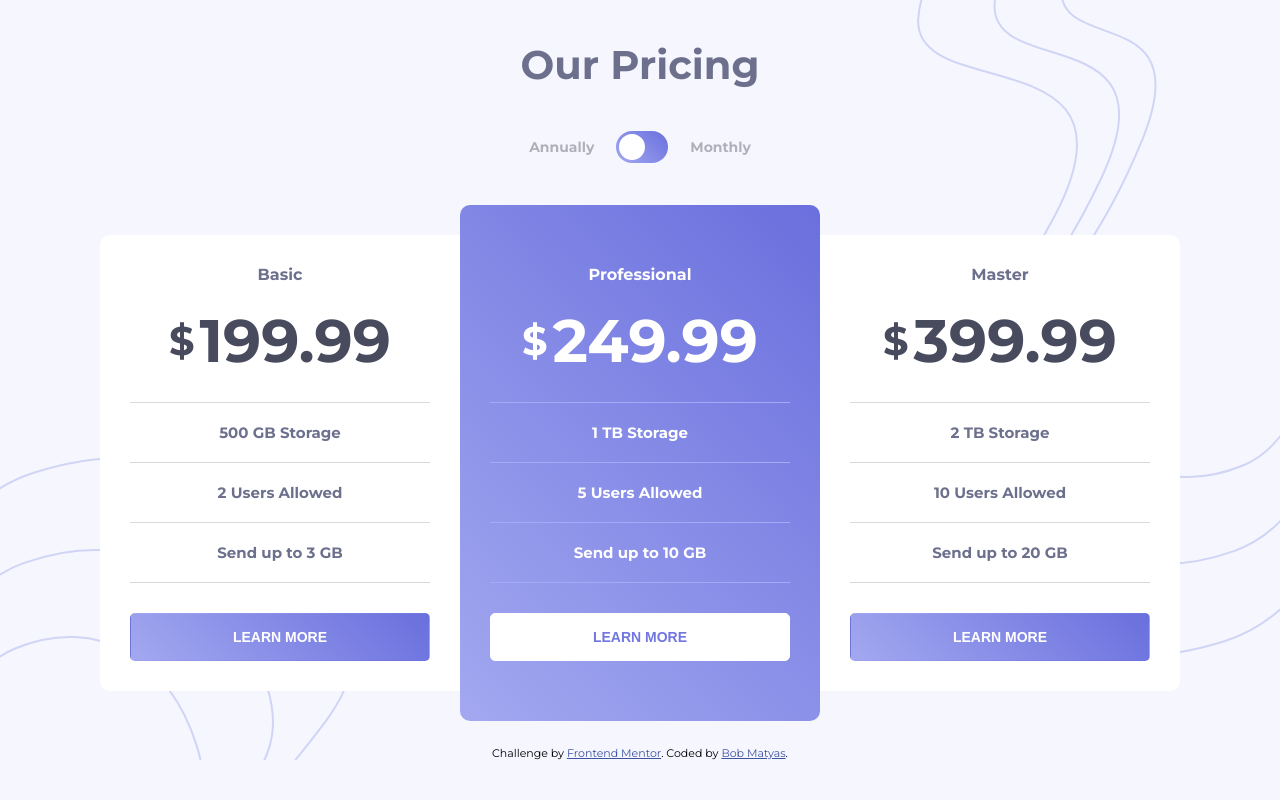
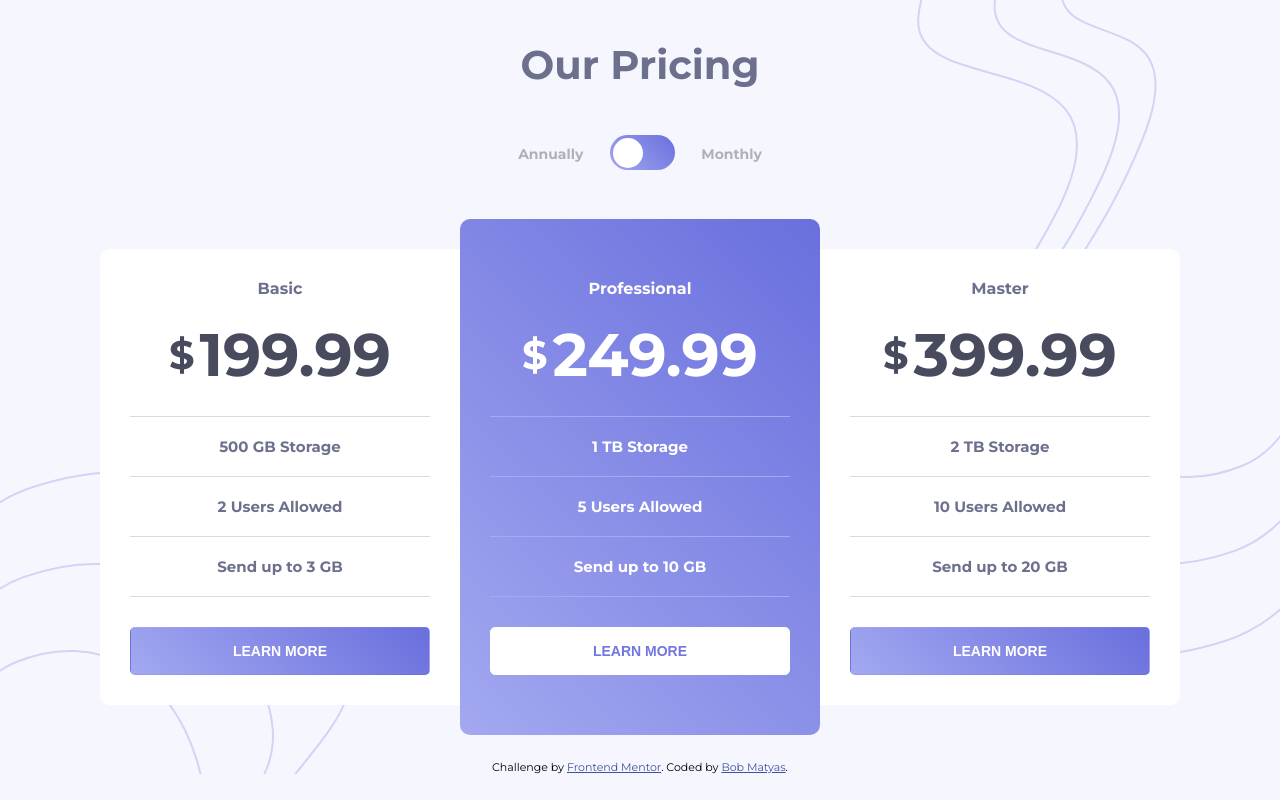
Before and after one commit to bobmatyas/fm-pricing-component, a plain HTML site: page index.html in a window 1280 px wide. Drawn offline with Linux system fonts and the light colour scheme.

Commit message:
add keyboard accessible toggle switch

```diff
--- a/index.html
+++ b/index.html
@@ -19,6 +19,8 @@
     <ul class="pricing__toggle">
       <li class="pricing__toggle__item">Annually</li>
       <li>
+        <input type="checkbox" name="billingCycle" id="billingCycle">
+        <!--
         <div class="onoffswitch">
           <input type="checkbox" name="onoffswitch" class="onoffswitch-checkbox" id="myonoffswitch" />
           <label class="onoffswitch-label" for="myonoffswitch">
@@ -26,9 +28,11 @@
               <span class="onoffswitch-switch"></span>
           </label>
         </div>
+      -->
       </li>
       <li class="pricing__toggle__item">Monthly</li>
     </ul>
+
 
     <div class="pricing__container">
 
--- a/scripts.js
+++ b/scripts.js
@@ -24,9 +24,5 @@ const changePricing = () => {
     togglePricing(masterPricing, masterPrices);
 }
 
-const slidePricing = () => {
-  changePricing();
-}
-
-const pricingType = document.getElementById('myonoffswitch');
-pricingType.addEventListener('change', slidePricing);
+const pricingType = document.getElementById('billingCycle');
+pricingType.addEventListener('change', changePricing);
--- a/styles.css
+++ b/styles.css
@@ -200,6 +200,62 @@ body {
     right: 0px;
 }
 
+input[type=checkbox] {
+  --height: 3.5rem;
+  --inset: 0.25rem;
+  --border-size: 3px;
+  --color-hover: #dcdcdc;
+  --color-bg: hsl(0, 0%, 64%);
+  --color-bg-checked: hsl(201, 100%, 50%);
+  --color-knob: #fff;
+  --knob-size: calc(var(--height) - var(--inset) * 2);
+  --width: calc(var(--height) * 2 - var(--inset) * 2);
+  -webkit-appearance: none;
+  -moz-appearance: none;
+  appearance: none;
+  box-sizing: content-box;
+  position: relative;
+  overflow: hidden;
+  width: var(--width);
+  height: var(--height);
+  border-radius: var(--height);
+  border: var(--border-size) solid transparent;
+  transition: background 0.3s ease;
+}
+input[type=checkbox]:focus {
+  outline: none;
+}
+input[type=checkbox]:hover, input[type=checkbox]:focus {
+  background: var(--color-hover);
+}
+input[type=checkbox]:before {
+  content: "";
+  position: absolute;
+  top: 0;
+  left: 0;
+  width: 100%;
+  height: 100%;
+  background-image: var(--purple-gradient);
+  transition: background 0.3s ease;
+}
+input[type=checkbox]:after {
+  content: "";
+  position: absolute;
+  border-radius: 100%;
+  top: calc(var(--inset));
+  left: calc(var(--inset));
+  width: var(--knob-size);
+  height: var(--knob-size);
+  background: var(--color-knob);
+  transition: transform 0.3s ease;
+}
+input[type=checkbox]:checked:before {
+  background-image: var(--purple-gradient);
+}
+input[type=checkbox]:checked:after {
+  transform: translateX(100%);
+}
+
 @media (min-width: 960px) {
 
   body {
```
